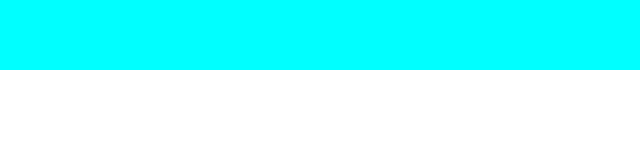
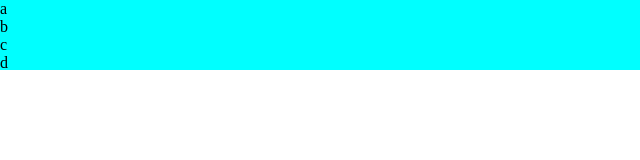
Before and after one commit to JonatasNs1/hamburg, a plain HTML site: page index.html in a window 1280 px wide. Shown: the full height of the page, 0-640 px from the left. Drawn offline with Linux system fonts and the light colour scheme.

Commit message:
atualizando o css e html

```diff
--- a/css/style.css
+++ b/css/style.css
@@ -7,3 +7,14 @@
     height: 70px;
     background-color: aqua;
 }
+.conteudo{
+    margin-left: auto;
+    margin-right: auto;
+    width: 1300px;
+    height: inherit;
+    background-color: aqua;
+}
+
+nav{
+
+}
--- a/index.html
+++ b/index.html
@@ -10,6 +10,19 @@
 
     <body>
         <header id="hamburg">
+            <div class="conteudo">
+                 <nav>
+                     <ul>
+                        <li>a</li>
+                        <li>b</li>
+                        <li>c</li>
+                        <li>d </li>
+                     </ul>
+
+
+                </nav>
+
+            </div>
 
         </header>
 
```
